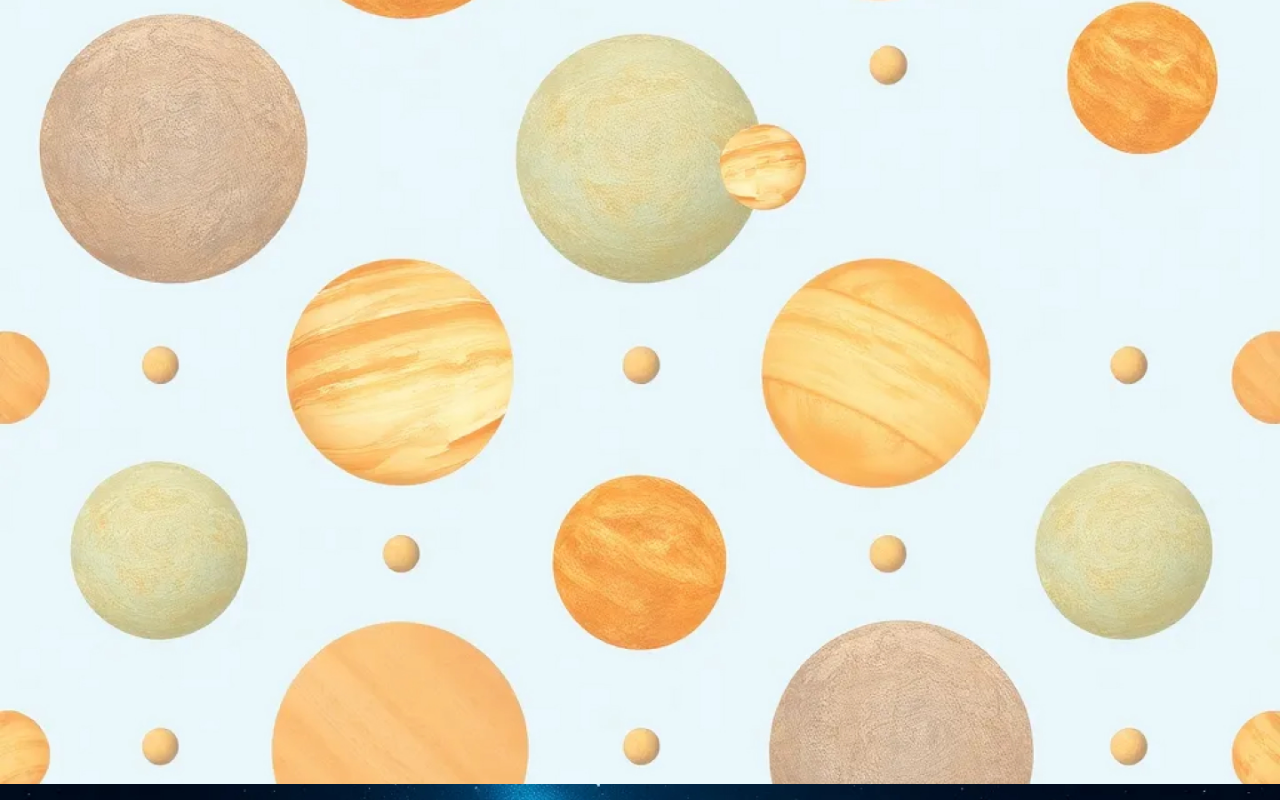
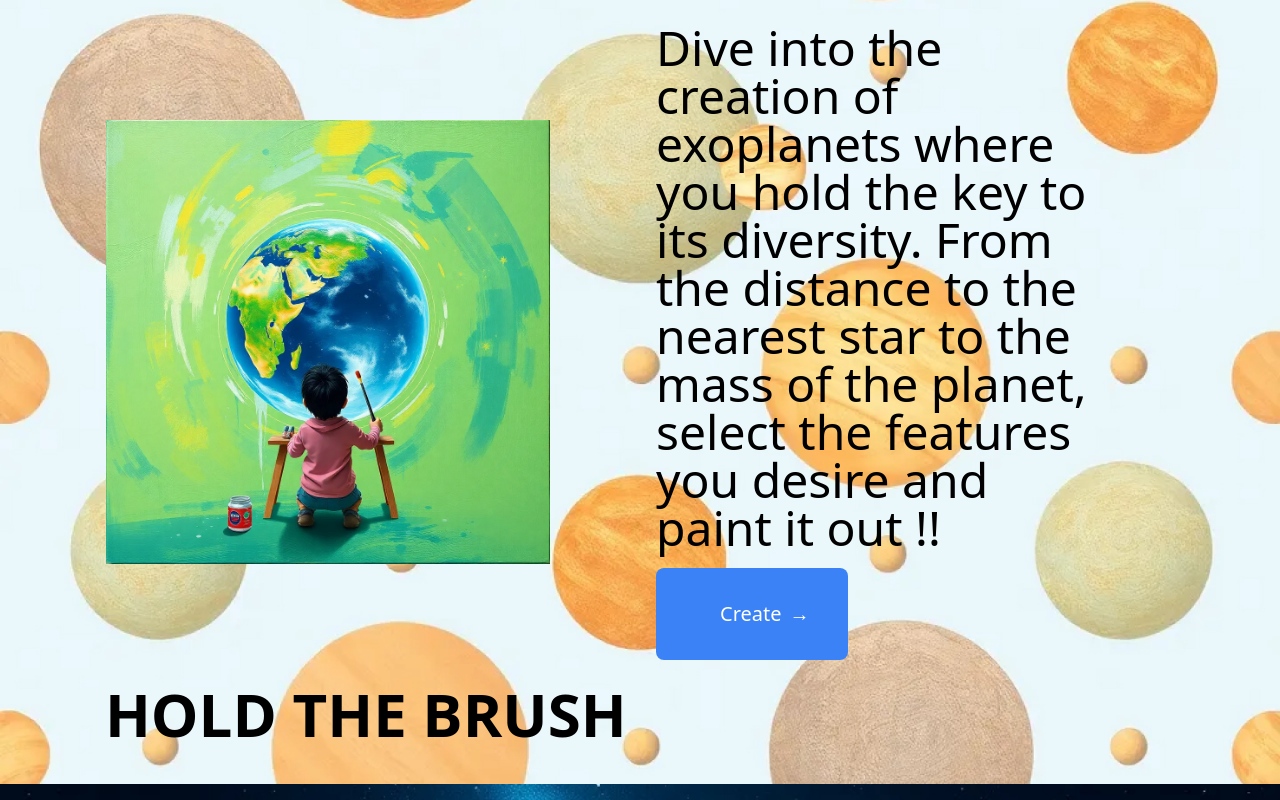
Before and after one commit to Codesandmore/exoExplo, a React (Vite) app in the folder frontend/: page / in a window 1280 px wide. Shown: the part 2480-3280 px from the top of the page. Built offline with nearby package versions, Linux system fonts and the light colour scheme.

Commit message:
createplanet

```diff
--- a/frontend/src/App.jsx
+++ b/frontend/src/App.jsx
@@ -1,7 +1,7 @@
 import './App.css'
 import { Route,Routes } from 'react-router-dom'
 import Home from './components/Home.jsx'
-// import PlanetLayerApp from './pages/PlanetCreation/PlanetLayerApp.jsx';
+import PlanetLayerApp from './pages/PlanetCreation/PlanetLayerApp.jsx'
 
 function App() {
   return (
--- a/frontend/src/components/CreatePlanet.jsx
+++ b/frontend/src/components/CreatePlanet.jsx
@@ -1,11 +1,41 @@
-import React from 'react'
+import React from 'react';
+import { Link } from 'react-router-dom';
+import kidpaint from '../assets/kidpaint.jpg';
 
 const CreatePlanet = () => {
   return (
-    <div id='create-planet' className="relative flex items-center justify-center bg-cover bg-center min-h-screen">
+    <div id='create-planet' className="relative flex flex-col justify-center items-start bg-cover bg-center min-h-screen px-8">
+      <div className="flex flex-wrap md:flex-nowrap items-center w-full mb-6">
+        <div className="md:w-1/2 w-full flex justify-center">
+          <img
+            src={kidpaint}
+            alt="Planet"
+            className="w-3/4 h-auto object-cover"
+          />
+        </div>
 
+        <div className="md:w-1/2 w-full flex flex-col justify-between md:ml-8 mt-6 md:mt-0 h-full">
+          <div className="flex-1 max-w-md">
+            <p className="text-2xl md:text-5xl mb-4 leading-snug">
+              Dive into the creation of exoplanets where you hold the key to its diversity.
+              From the distance to the nearest star to the mass of the planet, select the features you desire and paint it out !!
+            </p>
+          </div>
+
+          <Link
+            to="/create"
+            className="text-white bg-blue-500 hover:bg-blue-600 px-16 py-8 rounded-lg text-xl flex items-center justify-between w-48"
+          >
+            Create <span className="ml-2">→</span>
+          </Link>
+        </div>
+      </div>
+
+      <p className="text-left text-6xl font-bold md:ml-[6%]">
+        HOLD THE BRUSH
+      </p>
     </div>
-  )
-}
+  );
+};
 
-export default CreatePlanet
+export default CreatePlanet;
```
